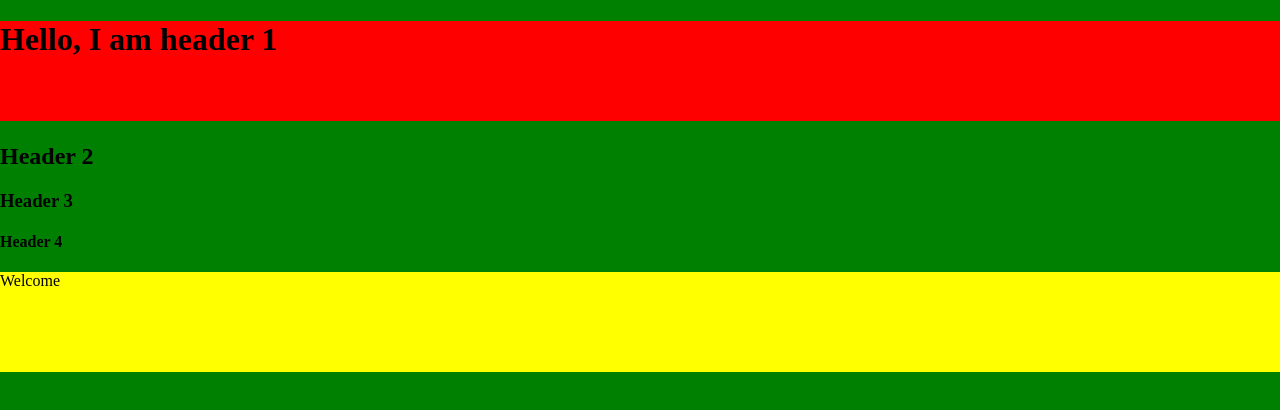
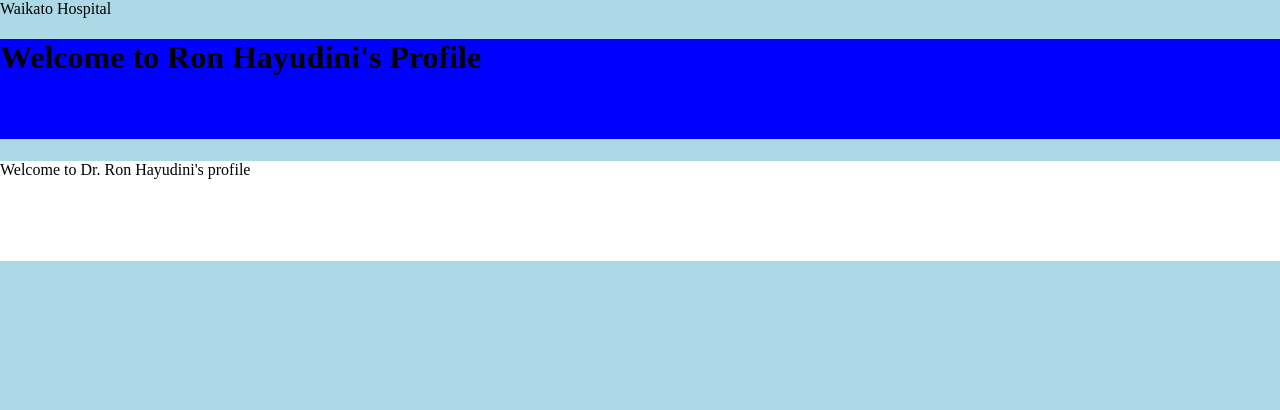
Before and after one commit to RaviH2024/L2DTE-Website-Assessment, a plain HTML site: page index.html in a window 1280 px wide. Drawn offline with Linux system fonts and the light colour scheme; files that its build step writes are made by us from their sources.

Commit message:
Version 1 - First Iteration
First iteration of the website for my stakeholder - currently lacking in content, navigation, etc etc, but it is Version 1 for a reason

```diff
--- a/index.html
+++ b/index.html
@@ -4,12 +4,13 @@
 <head>
 	<meta charset="utf-8">
 	<link rel="stylesheet" type="text/css" href="css/style.css">
-	<title> My New Webpage</title>
+	<title>Ron Hayudini's Profile</title>
 </head>
 
 <body>
 	<div id="wrapper">
 		<header>
+		Waikato Hospital
 		</header>
 
 		<nav>
@@ -21,11 +22,8 @@
 		<footer>
 		</footer>
 
-		<h1>Hello, I am header 1</h1>
-		<h2>Header 2</h2>
-		<h3>Header 3</h3>
-		<h4>Header 4</h4>
-		<p>Welcome</p>
+		<h1>Welcome to Ron Hayudini's Profile</h1>
+		<p>Welcome to Dr. Ron Hayudini's profile</p>
 
 </body>
 
--- a/style.css
+++ b/style.css
@@ -1,15 +1,15 @@
 body {
-	background-color: green;
+	background-color: rgb(173, 216, 230);
 	padding: 0;
 	margin: 0;
 }
 
 h1 {
-		background-color: red;
+		background-color: blue;
 		height: 100px;
 }
 
 p {
-		background-color: yellow;
+		background-color: white;
 		height: 100px;
 }
```
